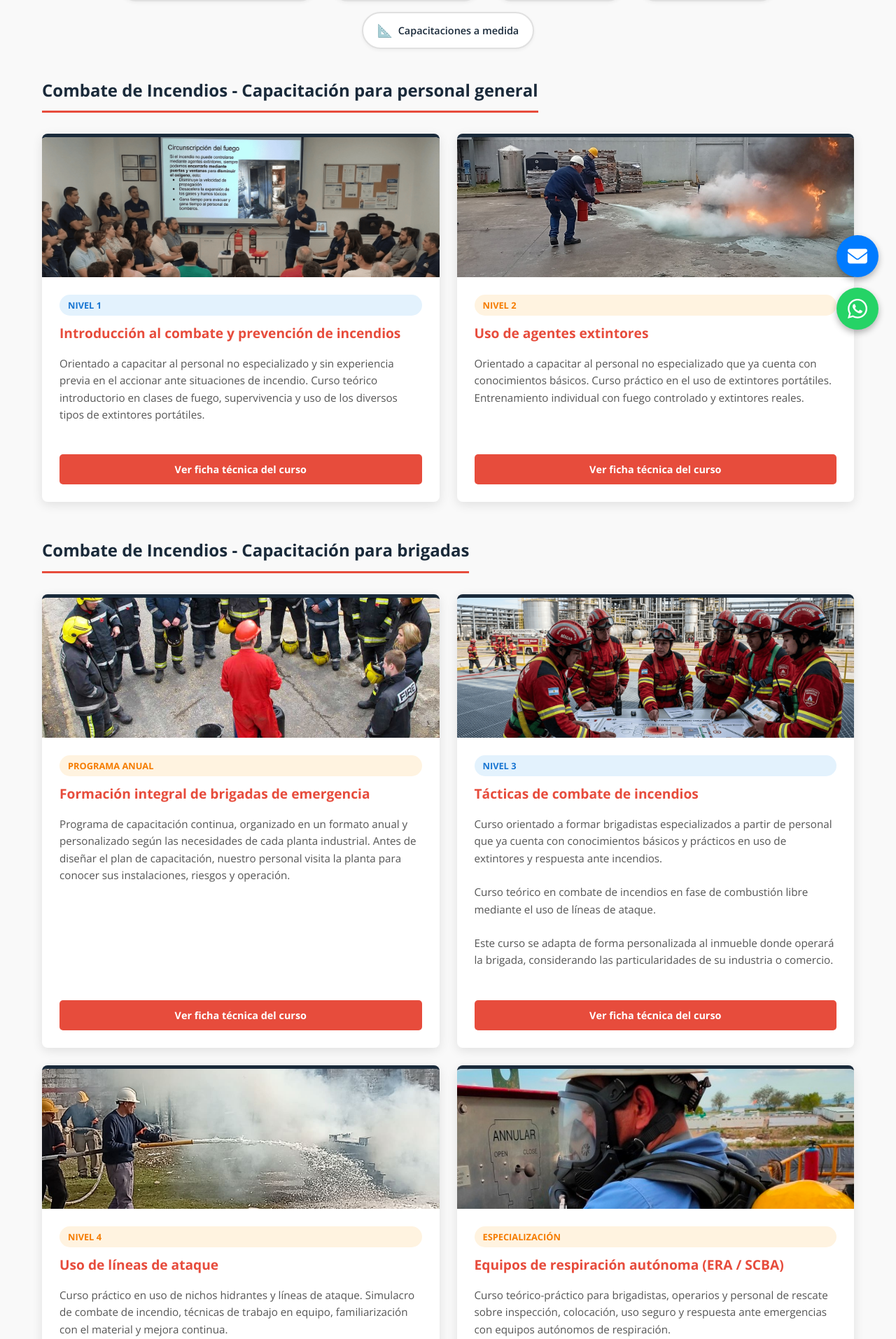
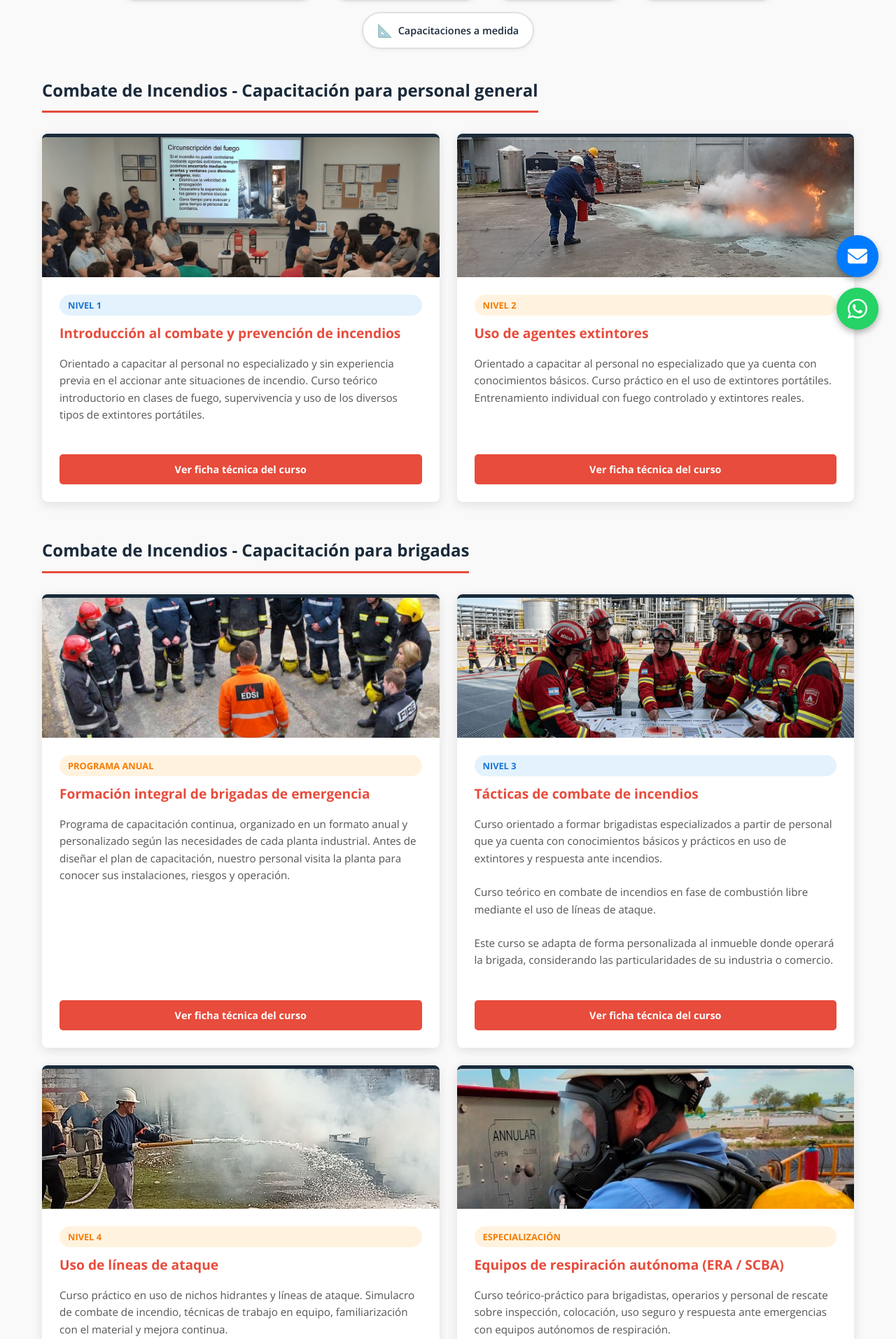
Before and after one commit to martov1/EDSI-nuevo-sitio, a Jekyll site: the page built from capacitacion-empresas.html, in a window 1280 px wide. Shown: the part 404-2317 px from the top of the page at 70% size. Built offline with Jekyll 4.4.1, drawn with Linux system fonts in a browser that asks for light colours.

Commit message:
cambios de imagenes

```diff
--- a/capacitacion-empresas.html
+++ b/capacitacion-empresas.html
@@ -102,6 +102,7 @@ redirect_from:
       <img
         src="/assets/brigada.jpg"
         alt="Brigadista preparado para responder a emergencias"
+        class="brigada-image"
       />
       <div>
         <span class="badge badge-practico">Programa anual</span>
--- a/empresas/formacion-integral-brigadas.css
+++ b/empresas/formacion-integral-brigadas.css
@@ -13,7 +13,8 @@
 .hero-course {
     background: linear-gradient(rgba(0, 0, 0, 0.7), rgba(0, 0, 0, 0.4));
     background-size: cover;
-    background-position: center;
+    background-position: center 18%;
+    background-repeat: no-repeat;
     color: white;
     padding: 60px 20px;
     border-radius: 8px;
--- a/style.scss
+++ b/style.scss
@@ -307,6 +307,9 @@ a {
 .curso-card img.autoelevadores-image {
   object-position: 50% 65%;
 }
+.curso-card img.brigada-image {
+  object-position: 50% 35%;
+}
 .curso-card > div {
   padding: 25px;
   flex: 1;
```
Also changed, not shown: assets/brigada.jpg, assets/brigada2.jpg (added).
